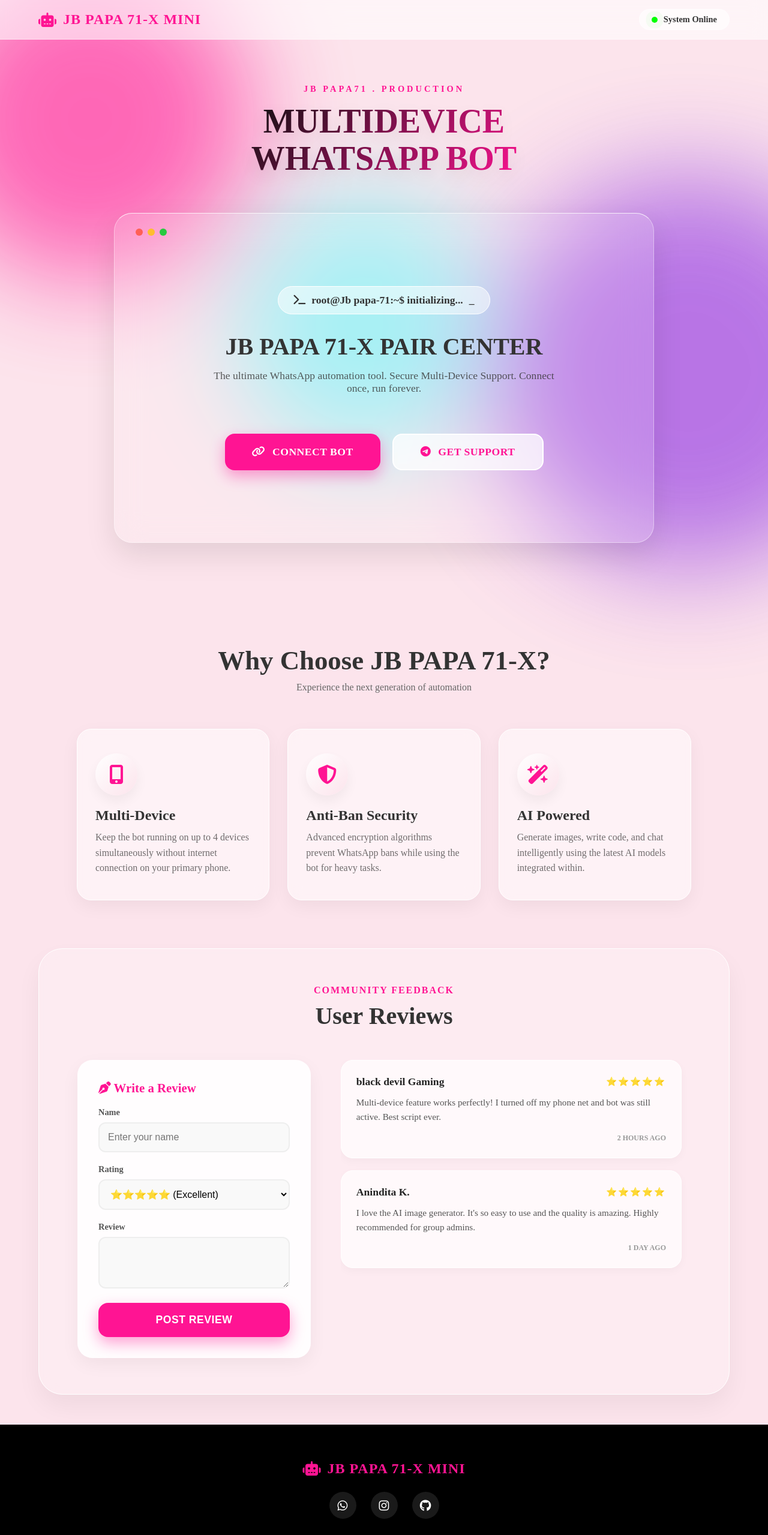
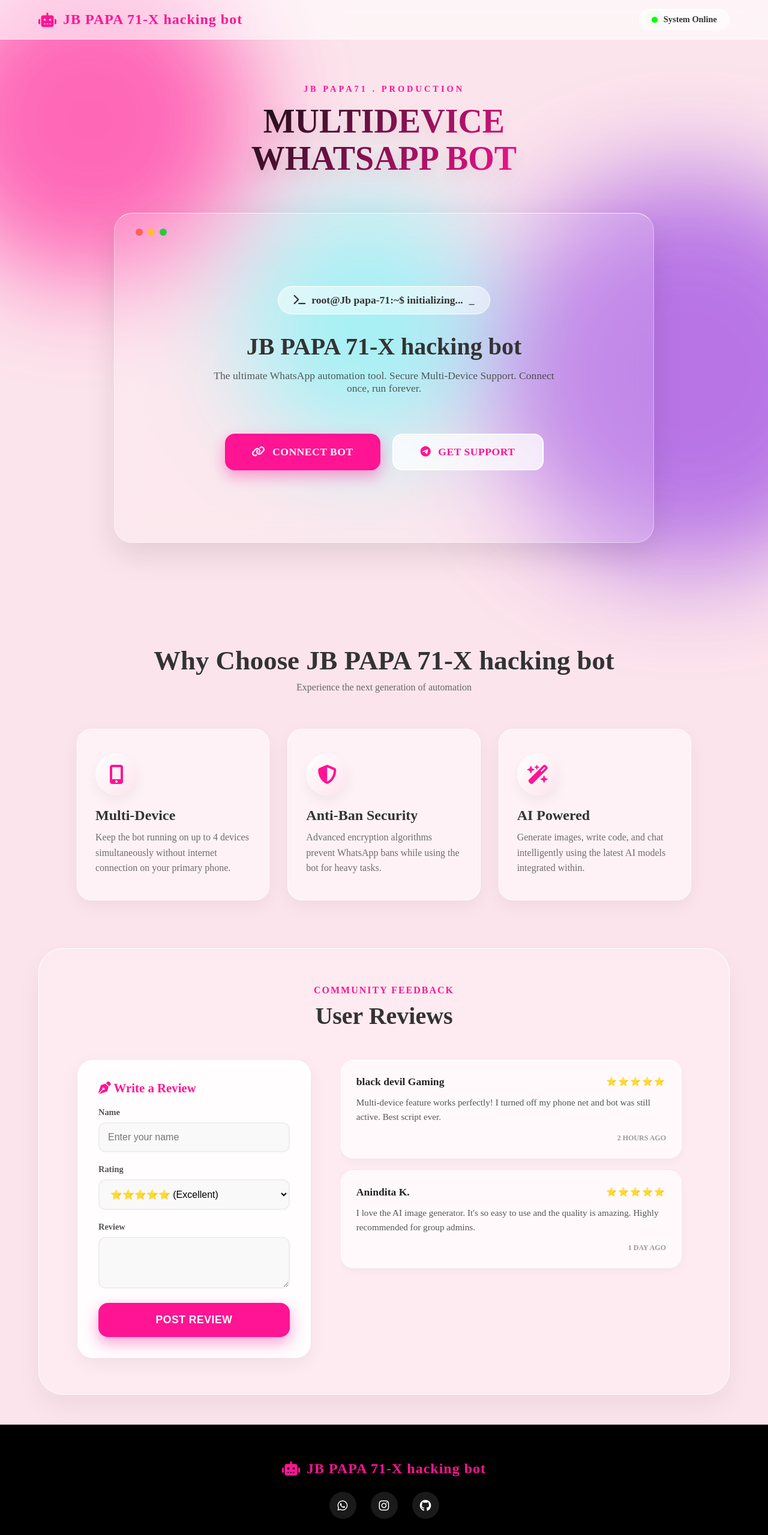
Before and after one commit to jbrk9088-droid/Jb-papa-71-bot-, a plain HTML site: page index.html in a window 1280 px wide. Shown: the top 2559 px of the page at 60% size. Drawn offline with Linux system fonts and the light colour scheme.

Commit message:
Update title and references to hacking bot

```diff
--- a/index.html
+++ b/index.html
@@ -4,7 +4,7 @@
     <meta charset="UTF-8" />
     <meta name="viewport" content="width=device-width, initial-scale=1.0" />
     <title>
-      jb papa 71-X MINI BOT | Premium MultiDevice
+      jb papa 71-X  | Premium hacking Bot
     </title>
     <!-- Font Awesome -->
     <link rel="stylesheet" href="https://cdnjs.cloudflare.com/ajax/libs/font-awesome/6.4.0/css/all.min.css" />
@@ -410,7 +410,7 @@
     <nav>
       <div class="logo">
         <i class="fas fa-robot"></i>
-        JB PAPA 71-X MINI
+        JB PAPA 71-X hacking bot
       </div>
       <div class="server-status">
         <span class="online-dot"></span>
@@ -448,18 +448,18 @@
 </span>
             </div>
             <h2 style="font-size: 2.5rem; margin-bottom: 15px; font-weight: 800;">
-              JB PAPA 71-X PAIR CENTER
+              JB PAPA 71-X hacking bot
             </h2>
             <p style="margin-bottom: 40px; opacity: 0.8; font-size: 1.1rem; max-width: 600px;">
               The ultimate WhatsApp automation tool. Secure Multi-Device Support. Connect once, run forever.
             </p>
             <div class="btn-group">
-              <!-- UPDATED LINK 1: CONNECT BOT -->
-              <a href="https://bot-jb-papa-71.vercel.app/" class="btn btn-main">              <i class="fas fa-link"></i>
+              <!-- UPDATED LINK 1: Click bot-->
+              <a href="https://jb-web-sigma.vercel.app/" class="btn btn-main">              <i class="fas fa-link"></i>
               CONNECT BOT
 </a>
               <!-- UPDATED LINK 2: TELEGRAM SUPPORT -->
-              <a href="https://t.me/jb_papa71+JB PAPA 71" target="_blank" class="btn btn-alt">              <i class="fab fa-telegram"></i>
+              <a href="https://t.me/jb_papa71" target="_blank" class="btn btn-alt">              <i class="fab fa-telegram"></i>
               GET SUPPORT
 </a>
             </div>
@@ -471,7 +471,7 @@
     <section>
       <div style="text-align: center; margin-bottom: 60px;">
         <h2 style="font-size: 2.8rem; margin-bottom: 10px;">
-          Why Choose JB PAPA 71-X?
+          Why Choose JB PAPA 71-X hacking bot
         </h2>
         <p style="color: #666;">
           Experience the next generation of automation
@@ -602,7 +602,7 @@
     <footer>
       <div class="logo" style="margin-bottom: 25px; justify-content: center;">
         <i class="fas fa-robot"></i>
-        JB PAPA 71-X MINI
+        JB PAPA 71-X hacking bot
       </div>
       <div class="social-links" style="margin-bottom: 30px;">
         <a href="#">        <i class="fab fa-whatsapp"></i>
```
